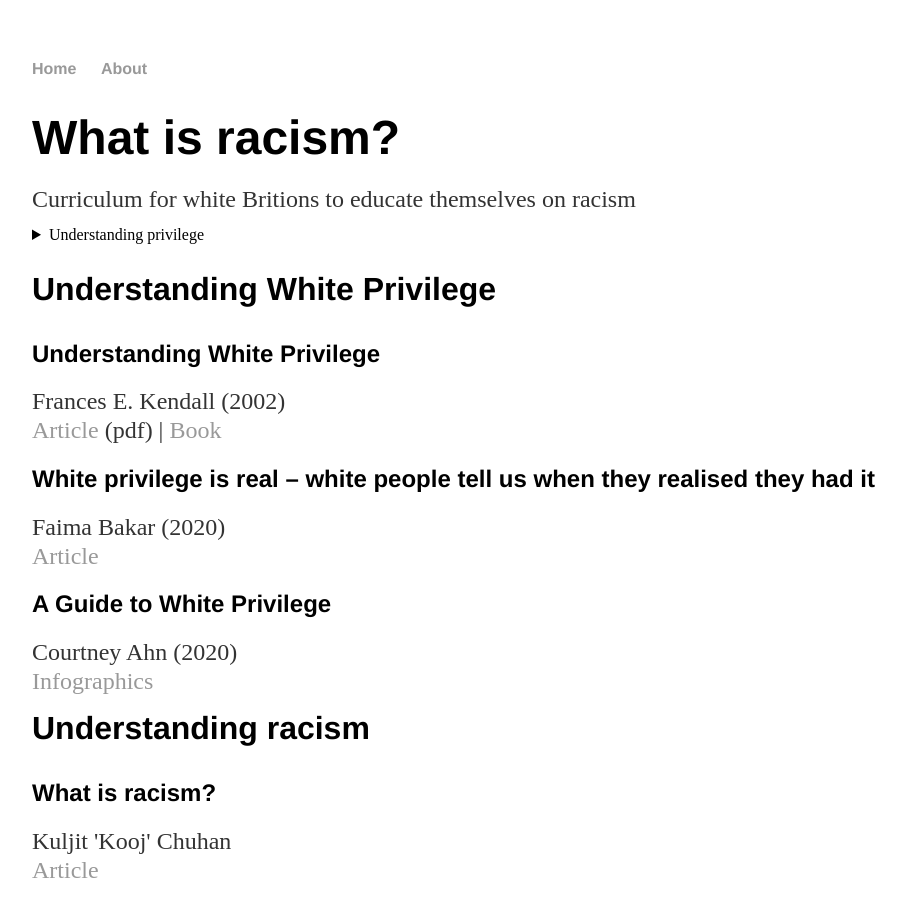
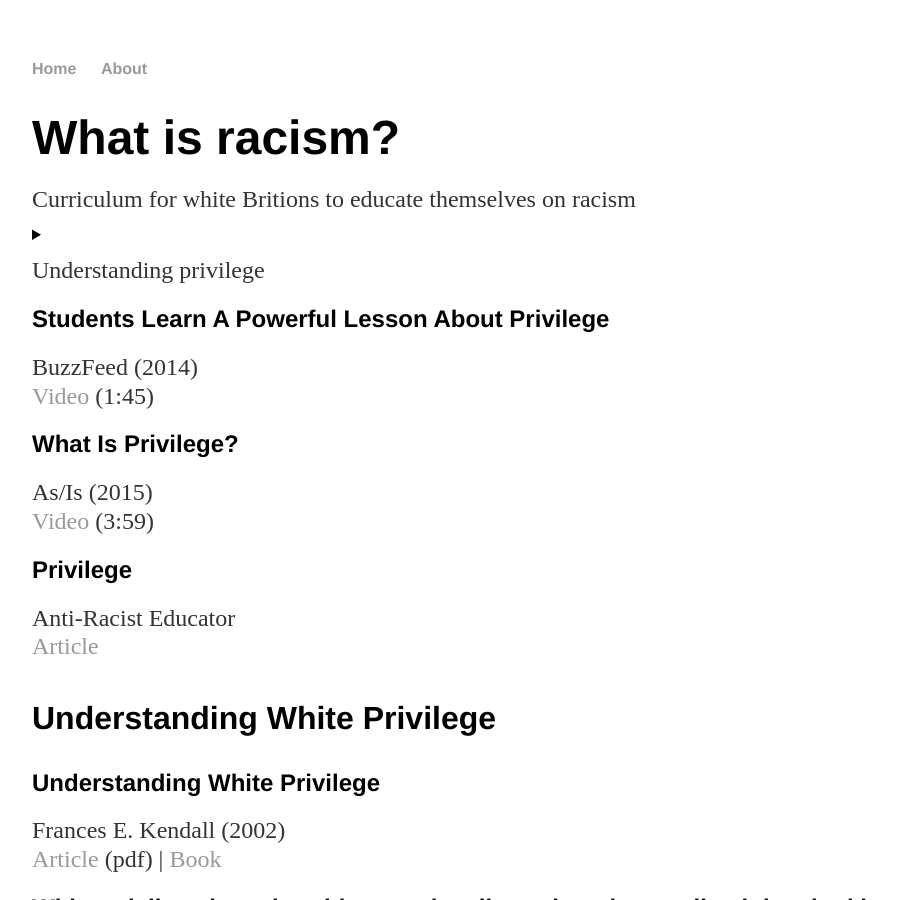
Before and after one commit to whatisracism/whatisracism.github.io, a Jekyll site: the page built from index.html, in a window 1280 px wide and 900 px high. Shown: the whole window, without its empty margins (160-1066 px from the left). Built offline with Jekyll 4.4.1, drawn with Linux system fonts in a browser that asks for light colours.

Commit message:
Update index.html

```diff
--- a/index.html
+++ b/index.html
@@ -7,7 +7,7 @@ title: "What is racism?"
 	<p>Curriculum for white Britions to educate themselves on racism</p>
 </div><!-- /.blurb -->
 <details>
-  <summary>Understanding privilege</summary>
+  <summary><p>Understanding privilege</P</summary>
 
 <h4>Students Learn A Powerful Lesson About Privilege</h4>
 <p>BuzzFeed (2014)</p>
```
